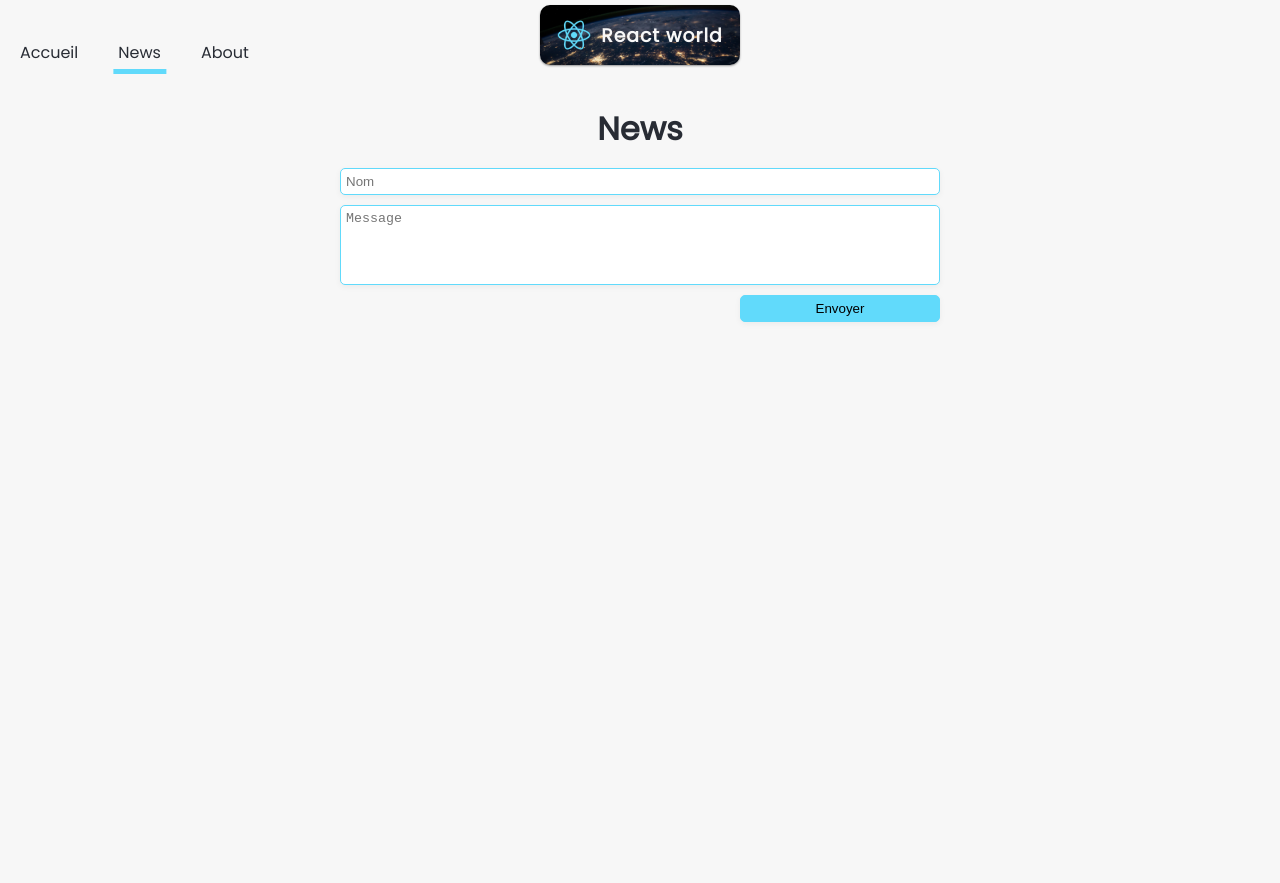
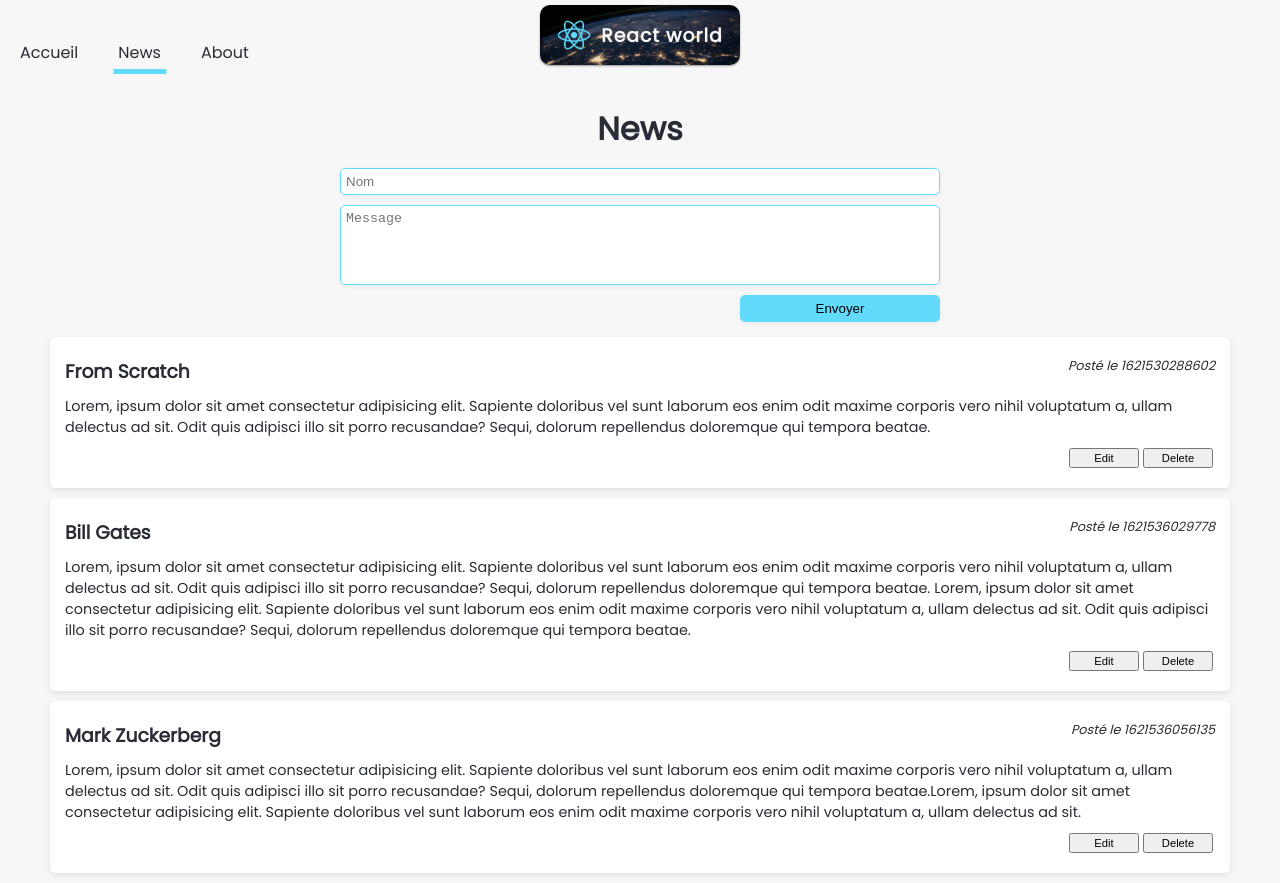
Before and after one commit to LucasTchitdjian/react-world, a React (Create React App) app: page /news in a window 1280 px wide. Before the commit the page ends 800 px from the top, so only its background shows below. Built offline with nearby package versions, Linux system fonts and the light colour scheme; data requests are answered from the project's data file.

Commit message:
form-and-articles-done

```diff
--- a/package.json
+++ b/package.json
@@ -18,7 +18,8 @@
     "start": "react-scripts start",
     "build": "react-scripts build",
     "test": "react-scripts test",
-    "eject": "react-scripts eject"
+    "eject": "react-scripts eject",
+    "server": "json-server --w src/assets/db.json --port 3003"
   },
   "eslintConfig": {
     "extends": [
--- /dev/null
+++ b/src/components/Article.js
@@ -0,0 +1,19 @@
+import React from 'react';
+
+const Article = ({ article }) => {
+  return (
+    <div className="article">
+      <div className="card-header">
+        <h3>{article.author}</h3>
+        <em>Posté le {article.date}</em>
+      </div>
+        <p>{article.content}</p>
+        <div className="btn-container">
+          <button>Edit</button>
+          <button>Delete</button>
+        </div>
+    </div>
+  );
+};
+
+export default Article;
--- a/src/components/Logo.js
+++ b/src/components/Logo.js
@@ -3,7 +3,7 @@
 const Logo = () => {
   return (
     <div className='logo'>
-      <img src="./img/logo192.png" alt="" />
+      <img src="img/logo192.png" alt="logo" />
       <h3>React world</h3>
     </div>
   );
--- a/src/pages/News.js
+++ b/src/pages/News.js
@@ -1,8 +1,20 @@
-import React from 'react';
+import React, { useEffect, useState } from 'react';
 import Logo from "../components/Logo";
 import Navigation from "../components/Navigation";
+import axios from 'axios';
+import Article from '../components/Article';
 
 const News = () => {
+  const [newsData, setNewsData] = useState([]);
+
+  useEffect(() => {
+    getData();
+  }, [])
+
+  const getData = () => {
+    axios.get('http://localhost:3003/articles').then((res) => setNewsData(res.data));
+  };
+
   return (
     <div className="news-container">
       <Navigation />
@@ -14,7 +26,9 @@
         <input type="submit" value="Envoyer" />
       </form>
       <ul>
-
+        {newsData.map((article) => (
+          <Article key={article.id} article={article} />
+        ))}
       </ul>
     </div>
   );
--- /dev/null
+++ b/src/styles/components/_article.scss
@@ -0,0 +1,44 @@
+.article {
+  margin: 10px 50px;
+  background: white;
+  box-shadow: 0 2px 6px rgba(0, 0, 0, 0.1);
+  border-radius: 5px;
+  padding: 15px;
+
+  .card-header {
+    display: flex;
+    justify-content: space-between;
+    margin: 5px 0 10px;
+
+    em {
+      font-size: 0.8rem;
+    }
+  }
+  p {
+    font-size: 0.9rem;
+  }
+  textarea {
+    width: 100%;
+    resize: none;
+    height: 70px;
+    outline: none;
+  }
+  .btn-container {
+    display: flex;
+    justify-content: flex-end;
+    align-items: center;
+    margin: 10px 0 5px;
+
+    button {
+      width: 70px;
+      height: 20px;
+      font-size: 0.7rem;
+      margin: 0 2px;
+      cursor: pointer;
+
+      &:hover {
+        filter: brightness(110%);
+      }
+    }
+  }
+}
--- a/src/styles/index.scss
+++ b/src/styles/index.scss
@@ -4,3 +4,4 @@
 @import "./components/card";
 @import "./components/contries";
 @import "./pages/news";
+@import "./components/article";
```
